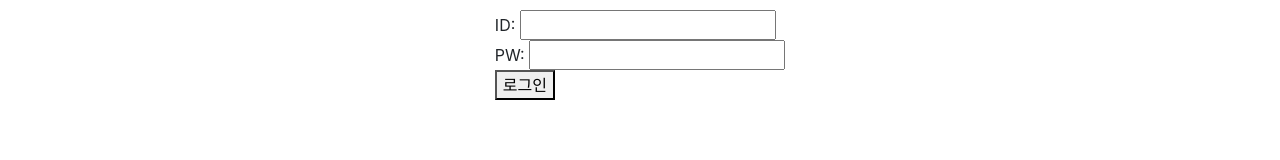
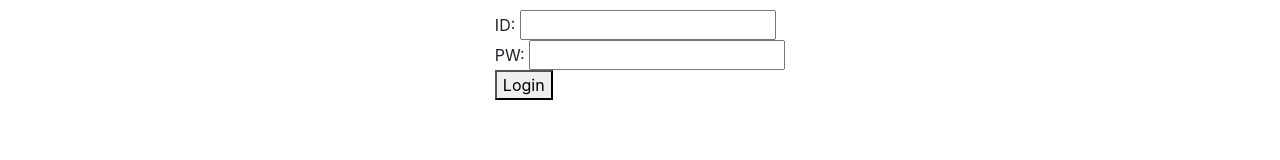
Before and after one commit to weatherbetter/project-InsightPress-frontend, a React (Create React App) app: page /login in a window 1280 px wide. Shown: the part 435-595 px from the top of the page. Built offline with nearby package versions, Linux system fonts and the light colour scheme; a web font is replaced by a local one.

Commit message:
refactor / bug : 로그인 컴포넌트 콘솔에 찍히도록 수정 ...
- 람다 쪽 해결 못한 상태
- (signup 에서 db 저장된 회원정보와 로그인 api 테스트와 연동이 안되는 상태)

```diff
--- a/src/pages/Login.js
+++ b/src/pages/Login.js
@@ -2,30 +2,51 @@ import axios from "axios";
 import { useState } from "react";
 
 const Login = () => {
-    const [id, setId] = useState('');
-    const [password, setPassword] = useState('');
+  const [id, setId] = useState("");
+  const [password, setPassword] = useState("");
 
-    const handleChangeId = e => setId(e.target.value);
-    const handleChangePassword = e => setPassword(e.target.value);
-    const handleLogin = e => {
+  const handleChangeId = (e) => setId(e.target.value);
+  const handleChangePassword = (e) => setPassword(e.target.value);
+  const handleLogin = (e) => {
     const data = {
-            id,
-            password
+      userid: id, // Corrected field name from 'id' to 'userid'
+      password: password,
     };
-        axios.post(`${process.env.REACT_APP_BOARD_API_URL}/login`, data)
-        .then(res => console.log(res))
-        .catch(err => console.log(err));
+
+    axios
+      .post(`${process.env.REACT_APP_BOARD_API_URL}/auth/login`, data)
+      .then((res) => {
+        console.log(res);
+        if (res.data.success) {
+          // 로그인 성공 시 처리
+          return true;
+        } else {
+          // 로그인 실패 시 처리
+          document.getElementById("showInputData").innerHTML =
+            "Account Not Found: Try Again!";
+        }
+      })
+      .catch((err) => console.log(err));
   };
 
   return (
-        <div style={{ display: 'flex', flexDirection: 'column', alignItems: 'center', justifyContent: 'center', height: '100vh' }}>
+    <div
+      style={{
+        display: "flex",
+        flexDirection: "column",
+        alignItems: "center",
+        justifyContent: "center",
+        height: "100vh",
+      }}
+    >
       <div>
         ID: <input type="text" value={id} onChange={handleChangeId} />
-                <br/>
+        <br />
         PW: <input type="password" value={password} onChange={handleChangePassword} />
-                <br/>
-                <button onClick={handleLogin}>로그인</button>
+        <br />
+        <button onClick={handleLogin}>Login</button>
       </div>
+      <div id="showInputData"></div>
     </div>
   );
 };
```
Lines whose indentation alone changed are shown as unchanged.
